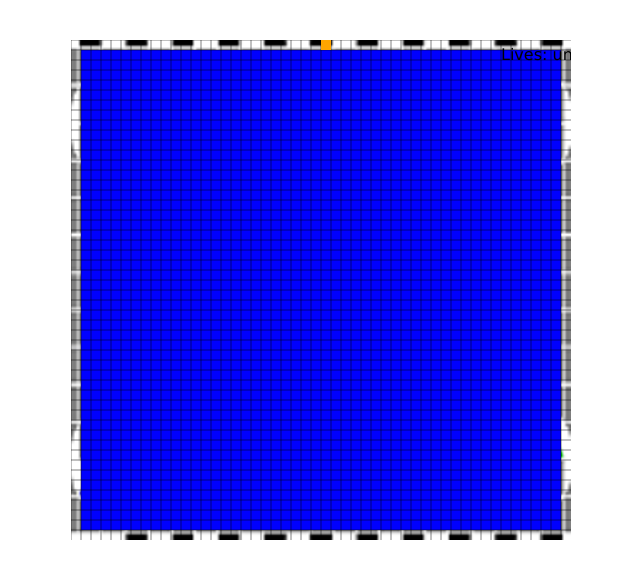
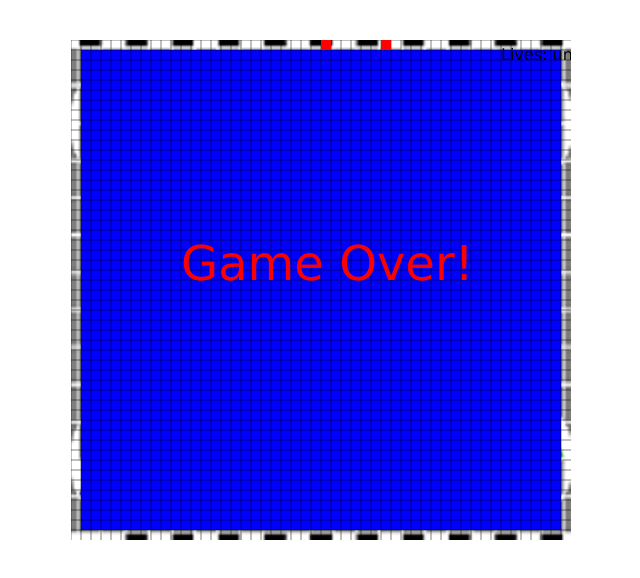
Before and after one commit to MatthewMeacham/MatthewMeacham.github.io, a plain HTML site: page mortarboard.html in a window 1280 px wide. Shown: the whole page, without its empty margins (319-959 px from the left). Drawn offline with Linux system fonts and the light colour scheme.

Commit message:
Add in enemies

```diff
--- a/mortarboard.html
+++ b/mortarboard.html
@@ -11,8 +11,8 @@
 	<img src="./projects/uncover/assets/images/TestImage.png" id='uncover-image' />
 
 	<script src="./projects/uncover/src/gameGrid.js"></script>
+	<script src="./projects/uncover/src/gridEnemy.js"></script>
 	<script src="./projects/uncover/src/gridPlayer.js"></script>
-	<script src="./projects/uncover/src/ball.js"></script>
 	<script src="./projects/uncover/src/main.js"></script>
 </body>
 </html>
--- a/projects/uncover/src/gameGrid.js
+++ b/projects/uncover/src/gameGrid.js
@@ -66,6 +66,22 @@ class GameGrid {
 			context.stroke();
 			context.closePath();
 		}
+	}
+
+	tick() {
+		this._checkForWin();
+	}
+
+	_checkForWin() {
+		for(let x = 0; x < this.grid.length; x++) {
+			for (let y = 0; y < this.grid[x].length; y++) {
+				if (this.grid[x][y] === GridType.EMPTY) {
+					return;
+				}
+			}
+		}
+
+		gameWon = true;
 	}
 
 	fill(x, y) {
--- /dev/null
+++ b/projects/uncover/src/gridEnemy.js
@@ -0,0 +1,145 @@
+const Direction = {
+	RIGHT: 1,
+	LEFT: 2,
+	UP: 3,
+	DOWN: 4
+};
+
+class GridEnemy {
+	constructor(gridX, gridY) {
+		this.gridX = gridX;
+		this.gridY = gridY;
+
+		this._timeLastChangedPath = new Date().getTime();
+		this._baseTimeBetweenPathChanges = 1500;
+		this._timeBetweenPathChanges = this._baseTimeBetweenPathChanges + randomIntegerInRangeInclusive(500, 2000);
+
+		this._path = this._calculatePath();
+		this._pathIndex = 0;
+
+		this._color = 'red';
+	}
+
+	render(context) {
+		context.beginPath();
+		context.rect(this.gridX * window.uncover.gameGrid.cellRenderSize, this.gridY * window.uncover.gameGrid.cellRenderSize, window.uncover.gameGrid.cellRenderSize, window.uncover.gameGrid.cellRenderSize);
+		context.fillStyle = this._color;
+		context.fill();
+		context.closePath();
+	}
+
+	tick() {
+		this._move();
+		this._pollForNewPath();
+	}
+
+	_move() {
+		if (this._pathIndex < this._path.length) {
+			if (Math.random() < 0.75) {
+				this.gridX = this._path[this._pathIndex].x;
+				this.gridY = this._path[this._pathIndex].y;
+				this._pathIndex++;
+
+				// See if the enemy is touching the player
+				if (this.gridX === window.uncover.player.gridX && this.gridY === window.uncover.player.gridY) {
+					gameOver = true;
+				}
+			}
+		} else {
+			this._newPath();
+		}
+	}
+
+	_newPath() {
+		this._path = this._calculatePath();
+		this._timeLastChangedPath = new Date().getTime();
+		this._timeBetweenPathChanges = this._baseTimeBetweenPathChanges + randomIntegerInRangeInclusive(500, 2000);
+		this._pathIndex = 0;
+	}
+
+	_pollForNewPath() {
+		const timeForNewPath = new Date().getTime() - this._timeLastChangedPath > this._timeBetweenPathChanges;
+		if (timeForNewPath) {
+			this._newPath();
+		}
+	}
+
+	// Uses A* path-finding algorithm
+	_calculatePath() {
+		let startNode = { x: this.gridX, y: this.gridY };
+		let goalNode = { x: window.uncover.player.gridX, y: window.uncover.player.gridY };
+		startNode.g = 0;
+		startNode.f = Math.pow(startNode.x - goalNode.x, 2) + Math.pow(startNode.y - goalNode.y, 2);
+
+		let openList = [startNode];
+		let closedList = [];
+
+		const neighborPositions = [{ dx: 0, dy: -1}, { dx: 1, dy: 0}, { dx: 0, dy: 1}, { dx: -1, dy: 0}];
+
+		while (openList.length > 0) {
+			// Find node with minimum f
+			let currentNodeIndex = 0;
+			for (let i = 1; i < openList.length; i++) {
+				if (openList[i].f < openList[currentNodeIndex].f) {
+					currentNodeIndex = i;
+				}
+			}
+
+			let currentNode = openList[currentNodeIndex];
+			openList.splice(currentNodeIndex, 1);
+			closedList.push(currentNode);
+
+			// Found the goal node, create path
+			if (currentNode.x === goalNode.x && currentNode.y === goalNode.y) {
+				const path = [currentNode];
+
+				let parent = currentNode.parent;
+				while (parent !== undefined) {
+					path.push(parent);
+					parent = parent.parent;
+				}
+
+				return path.reverse();
+			}
+
+			// Create adjacent neighbors
+			const neighbors = [];
+			for (let neighborPosition of neighborPositions) {
+				const xPosition = currentNode.x + neighborPosition.dx;
+				const yPosition = currentNode.y + neighborPosition.dy;
+				if (xPosition < 0 || xPosition >= window.uncover.gameGrid.gridSize || yPosition < 0 || yPosition >= window.uncover.gameGrid.gridSize) {
+					continue;
+				}
+
+				const isNeighborInClosedList = closedList.some((node) => node.x === xPosition && node.y === yPosition);
+				if (isNeighborInClosedList) {
+					continue;
+				}
+
+				if (window.uncover.gameGrid.grid[xPosition][yPosition] != GridType.FILLED) {
+					continue;
+				}
+
+				neighbors.push({ x: xPosition, y: yPosition, parent: currentNode });
+			}
+
+			for (let neighbor of neighbors) {
+				neighbor.g = currentNode.g + 1;
+				neighbor.h = Math.pow(neighbor.x - goalNode.x, 2) + Math.pow(neighbor.y - goalNode.y, 2);
+				neighbor.f = neighbor.g + neighbor.h;
+
+				const neighborInOpenListIndex = openList.findIndex((node) => node.x === neighbor.x && node.y === neighbor.y);
+				const isNeighborInOpenList = neighborInOpenListIndex >= 0;
+				if (isNeighborInOpenList) {
+					if (neighbor.g > openList[neighborInOpenListIndex].g) {
+						continue;
+					}
+				}
+
+				openList.push(neighbor);
+			}
+		}
+
+		return [];
+	}
+}
--- a/projects/uncover/src/gridPlayer.js
+++ b/projects/uncover/src/gridPlayer.js
@@ -1,10 +1,3 @@
-const Direction = {
-	RIGHT: 1,
-	LEFT: 2,
-	UP: 3,
-	DOWN: 4
-};
-
 class GridPlayer {
 	constructor(gridX, gridY) {
 		this.gridX = gridX;
--- a/projects/uncover/src/main.js
+++ b/projects/uncover/src/main.js
@@ -5,10 +5,12 @@ window.uncover = {};
 window.uncover.canvas = canvas;
 
 let paused = false;
+let gameOver = false;
+let gameWon = false;
 
 let player;
-const numberOfBalls = 2;
-let balls = [];
+const numberOfEnemies = 2;
+let enemies = [];
 
 let backgroundImage;
 
@@ -20,18 +22,20 @@ function initialize() {
 	window.uncover.gameGrid = gameGrid;
 
 	player = new GridPlayer(gameGridSize / 2, 0);
+	window.uncover.player = player;
 
-	/*
-	for (let i = 0; i < numberOfBalls; i++) {
-		const x = Math.random() * canvas.width;
-		const y = Math.random() * canvas.height;
-		balls.push(new Ball(x, y, 10));
+	for (let i = 0; i < numberOfEnemies; i++) {
+		const gridX = randomIntegerInRangeInclusive(0, gameGridSize);
+		const gridY = gameGridSize - 1;
+
+		enemies.push(new GridEnemy(gridX, gridY));
 	}
 
-	backgroundImage = document.getElementById('uncover-image');
-	*/
+	initializeKeyListeners();
+}
 
-	initializeKeyListeners();
+function randomIntegerInRangeInclusive(min, max) {
+    return Math.floor(Math.random() * (max - min + 1) + min);
 }
 
 function initializeKeyListeners() {
@@ -42,41 +46,31 @@ function initializeKeyListeners() {
 function render() {
 	context.clearRect(0, 0, canvas.width, canvas.height);
 
-	// Background Image TODO
-	/*
-	context.save();
-	for (uncoveredAreaVertices of player.uncoveredAreas) {
-		context.beginPath();
-		context.moveTo(uncoveredAreaVertices[0].x, uncoveredAreaVertices[0].y);
-		for (let i = 1; i < uncoveredAreaVertices.length; i++) {
-			context.lineTo(uncoveredAreaVertices[i].x, uncoveredAreaVertices[i].y);
-		}
-		context.closePath();
-
-		context.clip();
-
-		context.drawImage(backgroundImage, 0, 0, canvas.width, canvas.height);
-
-		context.restore();
-		context.save();
-	}
-	context.restore();
-	*/
-
 	gameGrid.render(context);
 	player.render(context);
 
-	for (ball of balls) {
-		ball.render(context);
+	for (enemy of enemies) {
+		enemy.render(context);
 	}
 
 	context.font = "16px Verdana";
     context.fillStyle = "black";
 	context.fillText("Lives: " + player.lives, canvas.width - 70, 20);
 
-	if (paused) {
+	if (gameWon) {
 		context.font = "48px Verdana";
-		context.fillStyle = "black";
+		context.fillStyle = "red";
+		context.fillText("Game Won!", canvas.width / 2 - 140, canvas.height / 2 - 10);
+		context.font = "42px Verdana"
+		context.fillText("Thanks for uncovering", 10, canvas.height / 2 + 50);
+		context.fillText("info about me", 110, canvas.height / 2 + 90);
+	} else if (gameOver) {
+		context.font = "48px Verdana";
+		context.fillStyle = "red";
+		context.fillText("Game Over!", canvas.width / 2 - 140, canvas.height / 2 - 10);
+	} else if (paused) {
+		context.font = "48px Verdana";
+		context.fillStyle = "red";
 		context.fillText("Paused", canvas.width / 2 - 80, canvas.height / 2 - 10);
 	}
 
@@ -84,17 +78,14 @@ function render() {
 }
 
 function tick() {
-	if (!paused) {
+	if (!paused && !gameOver && !gameWon) {
+		gameGrid.tick();
 		player.tick();
 
-		for (ball of balls) {
-			ball.tick();
+		for (enemy of enemies) {
+			enemy.tick();
 		}
 	}
-}
-
-function gameOver() {
-	clearInterval(tick);
 }
 
 function keyDownHandler(e) {
```
